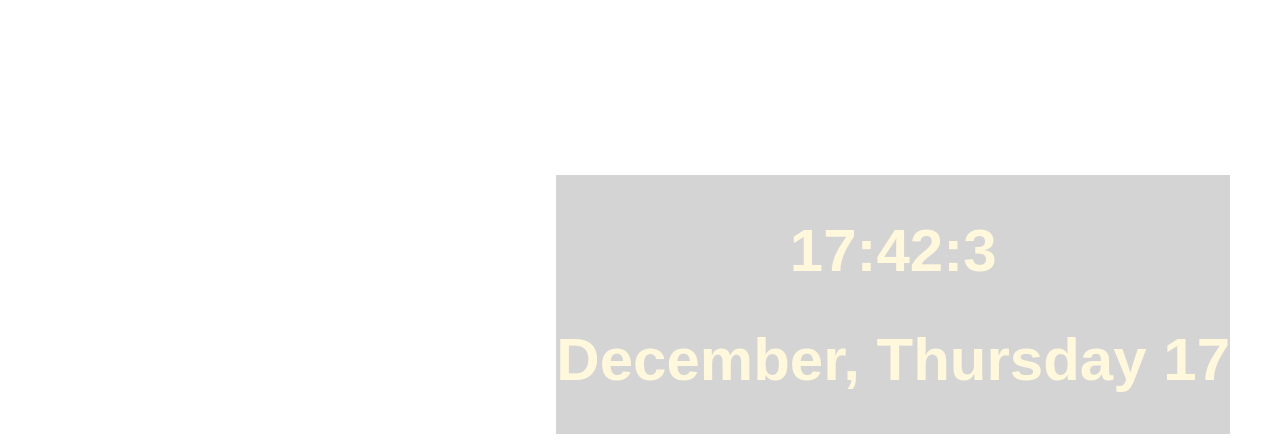
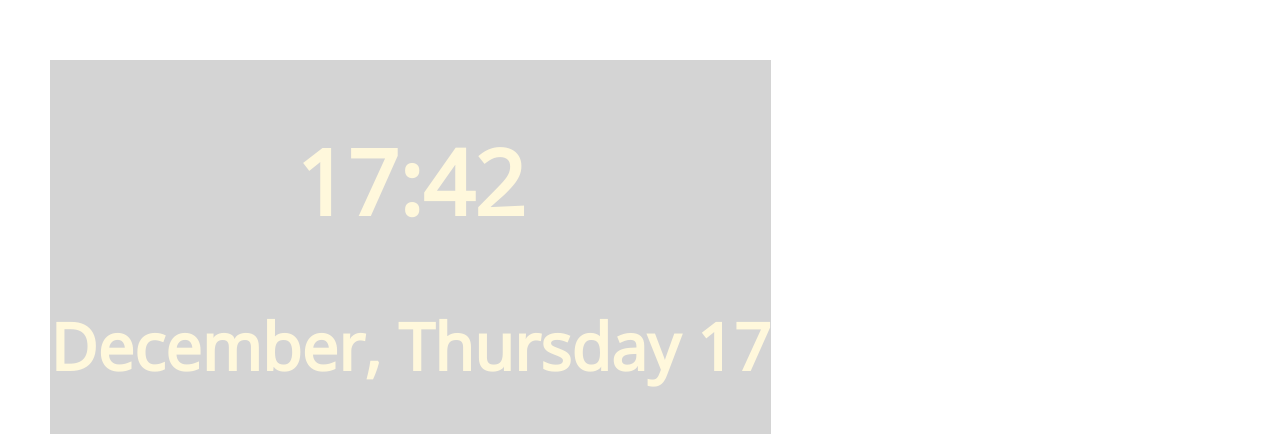
Before and after one commit to agkabongo/landing, a plain HTML site: page index.html in a window 1280 px wide. Shown: the part 356-800 px from the top of the page. Drawn offline with nearby package versions, Linux system fonts and the light colour scheme; no server answers.

Commit message:
font-family

```diff
--- a/script.js
+++ b/script.js
@@ -7,8 +7,9 @@ let min = currentDate.getMinutes();
 let secondes = currentDate.getSeconds();
 let hours = currentDate.getHours();
 let clock = document.createElement('h1');
+clock.className='clock'
 let calendar = document.createElement('h1');
-
+calendar.className = 'calendar'
 let display = document.querySelector('.display')
 
 display.appendChild(clock)
@@ -34,9 +35,9 @@ let timer = () => {
 
 
 
-    clock.innerHTML = hours + ':' + min + ':' + secondes
+    clock.innerHTML = hours + ':' + min
     console.log(clock)
-    return secondes;
+
 }
 
 timer()
--- a/style.css
+++ b/style.css
@@ -1,3 +1,5 @@
+@import url('https://fonts.googleapis.com/css2?family=Open+Sans:wght@300&display=swap');
+
 body {
     margin: 0;
     padding: 0;
@@ -6,15 +8,23 @@ body {
     background-repeat: no-repeat;
     transition: background-image 0.5s ease-in-out;
     transition-delay: 5s;
-    font-family:Arial, Helvetica, sans-serif;
+    font-family: 'Open Sans', sans-serif;
 }
 
 .display {
    position: absolute;
-   right: 50px;
+   left: 50px;
    bottom: 10px;
-   text-align: center;
-   font-size: 30px;
+   box-sizing: content-box;
    background-color: rgba(41, 40, 40, 0.2);
    color:rgb(255, 248, 220);
 }
+
+.clock {
+    text-align: center;
+    font-size: 90px;
+}
+
+.calendar {
+    font-size: 65px;
+}
```
